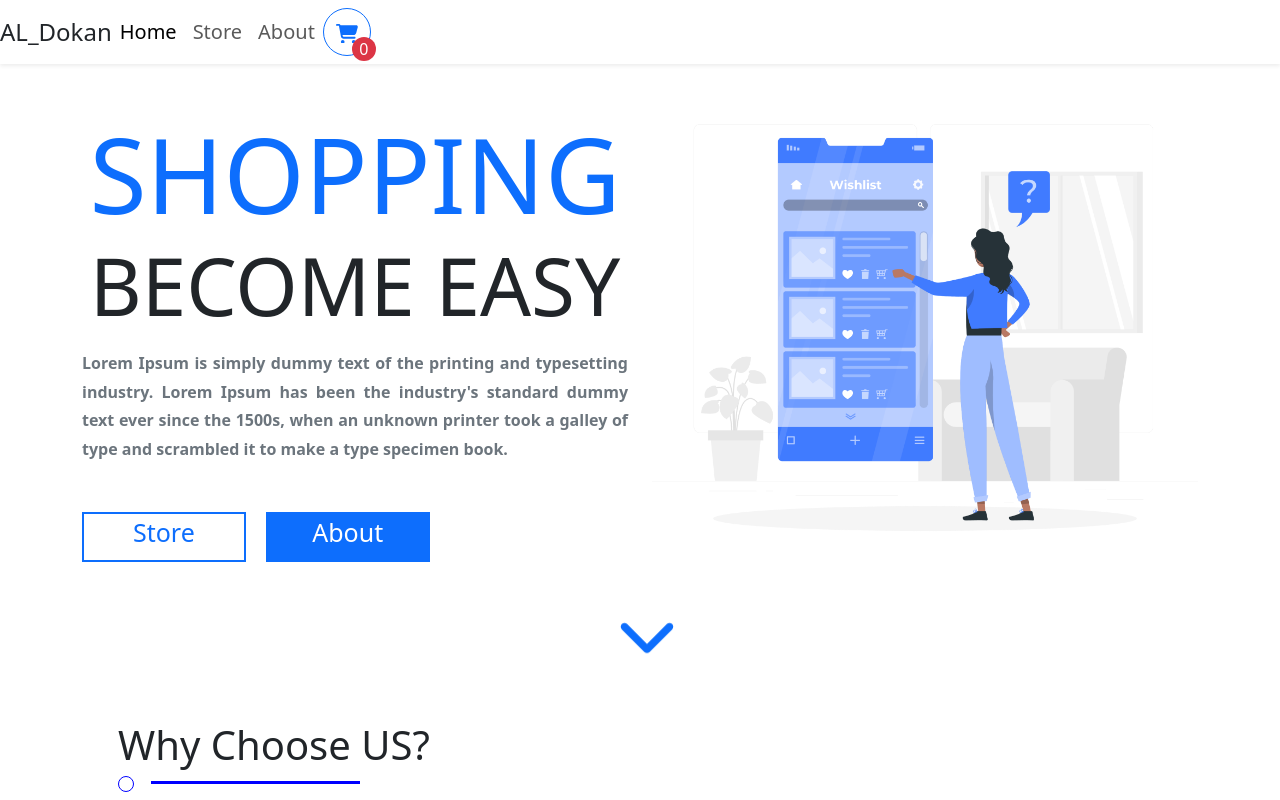
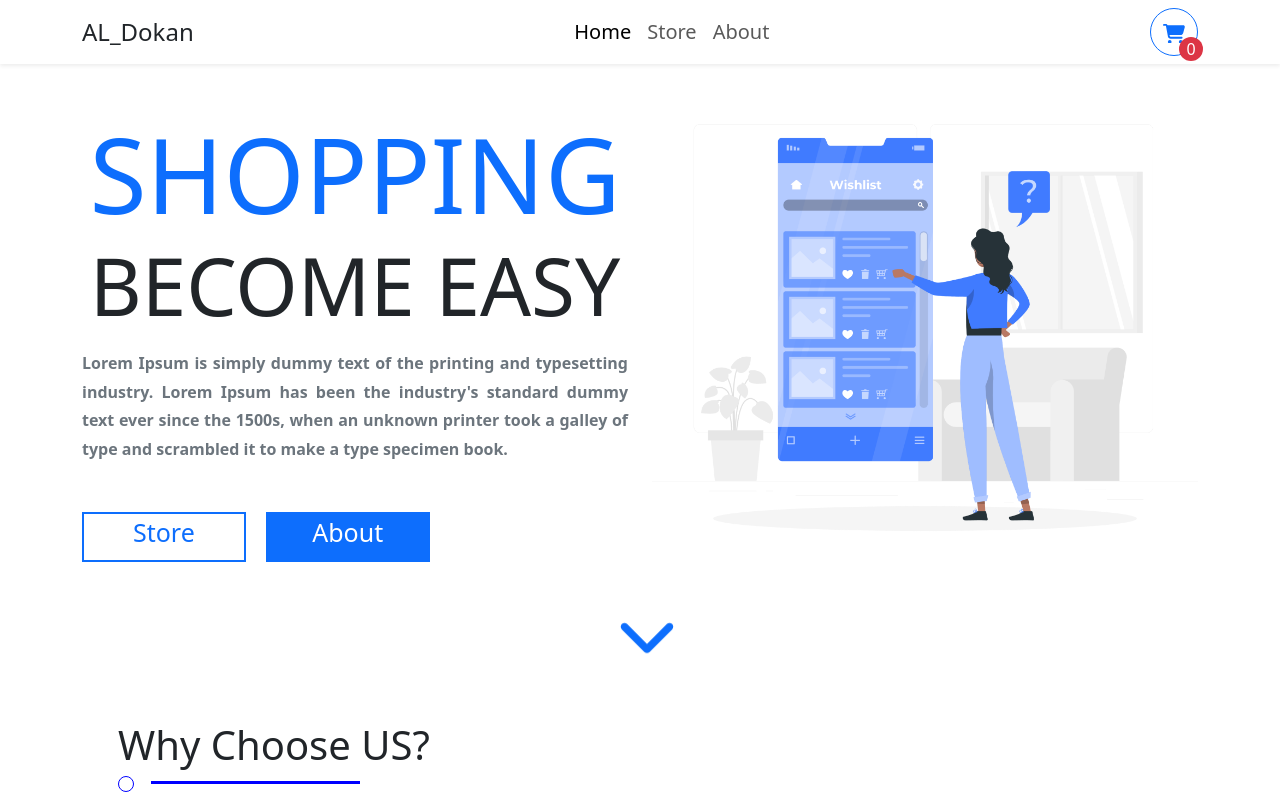
Before and after one commit to Marefaay/AL_Dokan, a React (Create React App) app: page / in a window 1280 px wide. Shown: the top 800 px of the page. Built offline with nearby package versions, Linux system fonts and the light colour scheme.

Commit message:
Update Navbar.js

```diff
--- a/src/Components/Navbar.js
+++ b/src/Components/Navbar.js
@@ -7,7 +7,7 @@ const Navbar = () => {
   return (
 
       <NavbarBs className="shadow-sm bg-white " bg="light" sticky="top">
-
+      <Container className=" align-items-center">
           <Link to="/" className="text-decoration-none text-dark fs-4">
             AL_Dokan
           </Link>
@@ -51,7 +51,7 @@ const Navbar = () => {
               </div>
             </Button>
           </Nav.Link>
-
+          </Container>
       </NavbarBs>
 
   );
```
